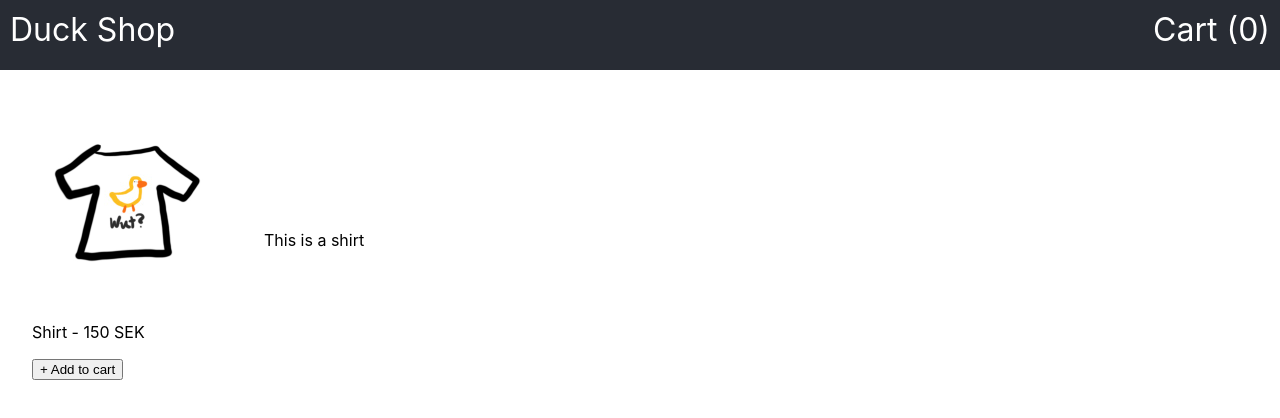
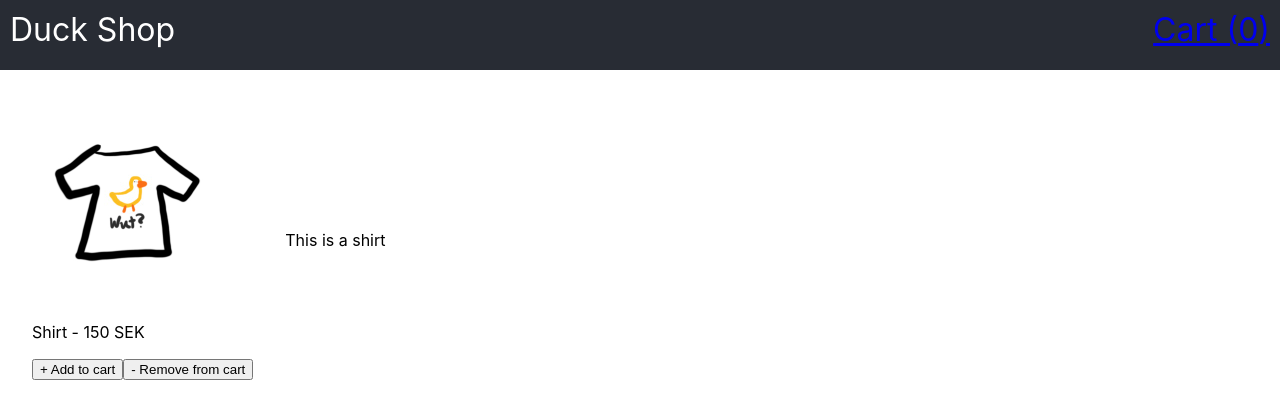
Before and after one commit to thetylerwolf/shopping-cart, a React (Create React App) app: page /product/1 in a window 1280 px wide. Shown: the top 418 px of the page. Built offline with nearby package versions, Linux system fonts and the light colour scheme.

Commit message:
assignment complete

```diff
--- a/src/App.jsx
+++ b/src/App.jsx
@@ -4,13 +4,36 @@ import { BrowserRouter, Route, Routes } from "react-router-dom";
 import Shop from "./pages/Shop";
 import ItemPage from "./pages/ItemPage";
 import Root from "./pages/Root";
+import CartPage from "./pages/CartPage";
 
 function App() {
-  const [cartItems, setCartItems] = useState(0);
+  const [cartItems, setCartItems] = useState([]);
 
-  function handleAddToCart() {
-    const newItemCount = cartItems + 1;
-    setCartItems(newItemCount);
+  function handleAddToCart(item, quantity = 1) {
+    let foundItemInCart = false;
+    const { id } = item;
+
+    const cart = cartItems.map((d) => {
+      let newCount = d.count;
+
+      if (d.id === id) {
+        foundItemInCart = true;
+        newCount = newCount + quantity;
+      }
+
+      return {
+        ...d,
+        count: newCount,
+      };
+    });
+
+    if (!foundItemInCart && quantity > 0) {
+      cart.push({ id, count: quantity });
+    }
+
+    const readyCart = cart.filter((d) => d.count > 0);
+
+    setCartItems(readyCart);
   }
 
   return (
@@ -23,6 +46,12 @@ function App() {
               <Shop cartItems={cartItems} handleAddToCart={handleAddToCart} />
             }
           ></Route>
+          <Route
+            path="/cart"
+            element={
+              <CartPage cartItems={cartItems} onAddRemove={handleAddToCart} />
+            }
+          />
           <Route
             path="/product/:id"
             element={
--- a/src/components/Body.jsx
+++ b/src/components/Body.jsx
@@ -7,11 +7,11 @@ function Body({ onAdd }) {
   return (
     <div style={{ display: "flex", flexWrap: "wrap" }}>
       {products.map((product) => {
-        const { name, price, image, id } = product;
+        const { id } = product;
 
         return (
           <Link to={`/product/${id}`} key={id}>
-            <Product name={name} price={price} image={image} onAdd={onAdd} />
+            <Product product={product} onAdd={onAdd} />
           </Link>
         );
       })}
--- a/src/components/Cart.jsx
+++ b/src/components/Cart.jsx
@@ -1,5 +1,9 @@
-function Cart({ numItems }) {
-  return <div>Cart ({numItems})</div>;
+function Cart({ cartItems }) {
+  let count = 0;
+
+  cartItems.forEach((d) => (count += d.count));
+
+  return <div>Cart ({count})</div>;
 }
 
 export default Cart;
--- a/src/components/Header.jsx
+++ b/src/components/Header.jsx
@@ -1,3 +1,4 @@
+import { Link } from "react-router-dom";
 import Cart from "./Cart";
 
 function Header({ cartItems }) {
@@ -16,7 +17,9 @@ function Header({ cartItems }) {
     >
       <div>Duck Shop</div>
       <div style={{ marginLeft: "auto" }}>
-        <Cart numItems={cartItems} />
+        <Link to="/cart">
+          <Cart cartItems={cartItems} />
+        </Link>
       </div>
     </div>
   );
--- a/src/components/Product.jsx
+++ b/src/components/Product.jsx
@@ -1,11 +1,28 @@
-function Product({ name, price, image, onAdd }) {
+function Product({ product, onAdd }) {
+  const { name, price, image } = product;
+
   return (
     <div style={{ padding: "2em" }}>
       <img width={200} height={200} src={image} alt={name} />
       <p>
         {name} - {price} SEK
       </p>
-      <button onClick={onAdd}>+ Add to cart</button>
+      <button
+        onClick={(e) => {
+          e.preventDefault();
+          onAdd(product, 1);
+        }}
+      >
+        + Add to cart
+      </button>
+      <button
+        onClick={(e) => {
+          e.preventDefault();
+          onAdd(product, -1);
+        }}
+      >
+        - Remove from cart
+      </button>
     </div>
   );
 }
--- /dev/null
+++ b/src/pages/CartPage.jsx
@@ -0,0 +1,61 @@
+import { Link } from "react-router-dom";
+import { products } from "../data";
+
+export default function CartPage({ cartItems, onAddRemove }) {
+  if (!cartItems.length) {
+    return (
+      <div>
+        <div>No Items in Cart!</div>
+        <Link to="/">Back to Home</Link>
+      </div>
+    );
+  }
+
+  return cartItems.map((item) => {
+    const foundItem = products.find((product) => {
+      return product.id === item.id;
+    });
+
+    if (foundItem) {
+      return (
+        <CartItem
+          count={item.count}
+          product={foundItem}
+          onAddRemove={onAddRemove}
+        />
+      );
+    } else return undefined;
+  });
+}
+
+function CartItem({ count, product, onAddRemove }) {
+  const { name, price, image } = product;
+
+  return (
+    <div style={{ padding: "2em", display: "flex" }}>
+      <img width={75} height={75} src={image} alt={name} />
+      <p>
+        {name} - {price} SEK
+      </p>
+      <p style={{ marginLeft: 20 }}>{count} in cart</p>
+      <button
+        style={{ marginLeft: 20 }}
+        onClick={(e) => {
+          e.preventDefault();
+          onAddRemove(product, 1);
+        }}
+      >
+        + Add to cart
+      </button>
+      <button
+        style={{ marginLeft: 20 }}
+        onClick={(e) => {
+          e.preventDefault();
+          onAddRemove(product, -1);
+        }}
+      >
+        - Remove from cart
+      </button>
+    </div>
+  );
+}
--- a/src/pages/ItemPage.jsx
+++ b/src/pages/ItemPage.jsx
@@ -17,16 +17,11 @@ export default function ItemPage({ handleAddToCart, cartItems }) {
 
   if (!item) return <div>Item not found</div>;
 
-  const { name, price, image, description } = item;
+  const { description } = item;
 
   return (
     <div style={{ display: "flex" }}>
-      <Product
-        name={name}
-        price={price}
-        image={image}
-        onAdd={handleAddToCart}
-      />
+      <Product product={item} onAdd={handleAddToCart} />
       <div style={{ marginTop: "10em" }}>{description}</div>
     </div>
   );
```
